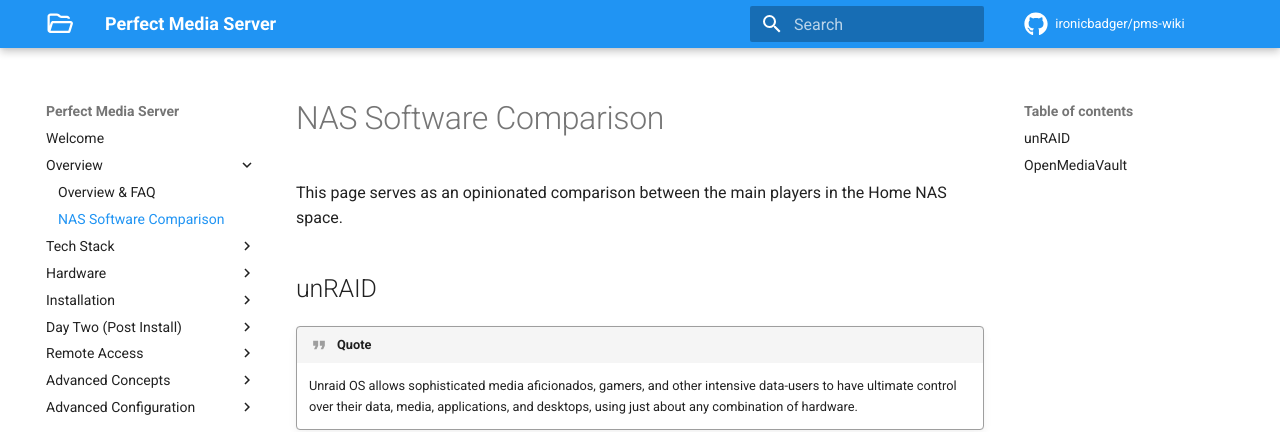
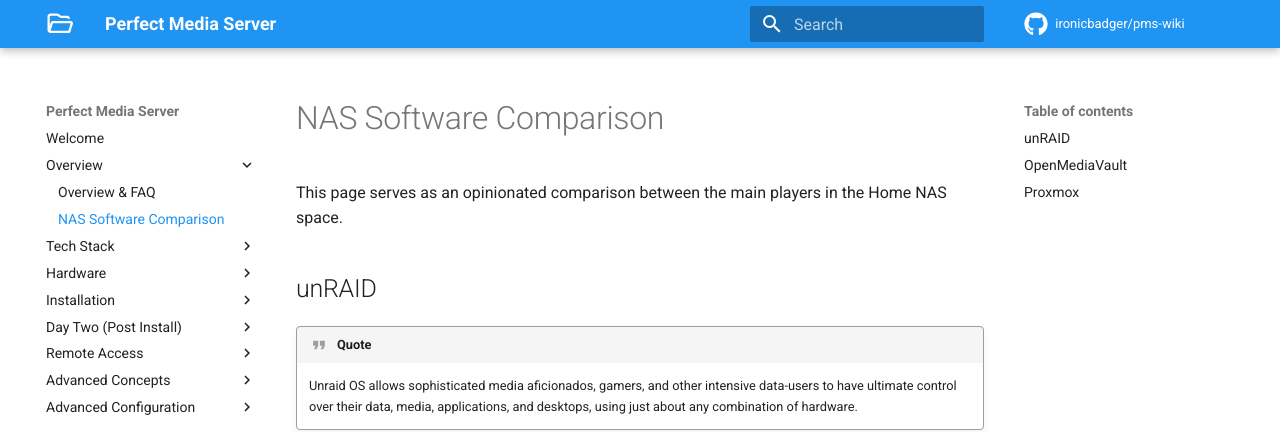
Before and after one commit to ironicbadger/pms-wiki, an MkDocs documentation site: the page built from docs/overview/nas-software-comparison.md, in a window 1280 px wide. Shown: the top 432 px of the page. Built offline with MkDocs 1.6.1 and Material for MkDocs 9.7.7, drawn with Linux system fonts in a browser that asks for light colours; some web fonts are replaced; comment, search, counter and statistics services are not loaded.

Commit message:
fixed title

```diff
--- a/docs/overview/nas-software-comparison.md
+++ b/docs/overview/nas-software-comparison.md
@@ -36,7 +36,7 @@ OpenMediaVault is just Linux underneath though which is a good thing. This means
 
 *[PMS]: Perfect Media Server
 
-# Proxmox
+## Proxmox
 
 !!! quote
   Proxmox VE is a complete open-source platform for enterprise virtualization. With the built-in web interface you can easily manage VMs and containers, software-defined storage and networking, high-availability clustering, and multiple out-of-the-box tools on a single solution.
```
